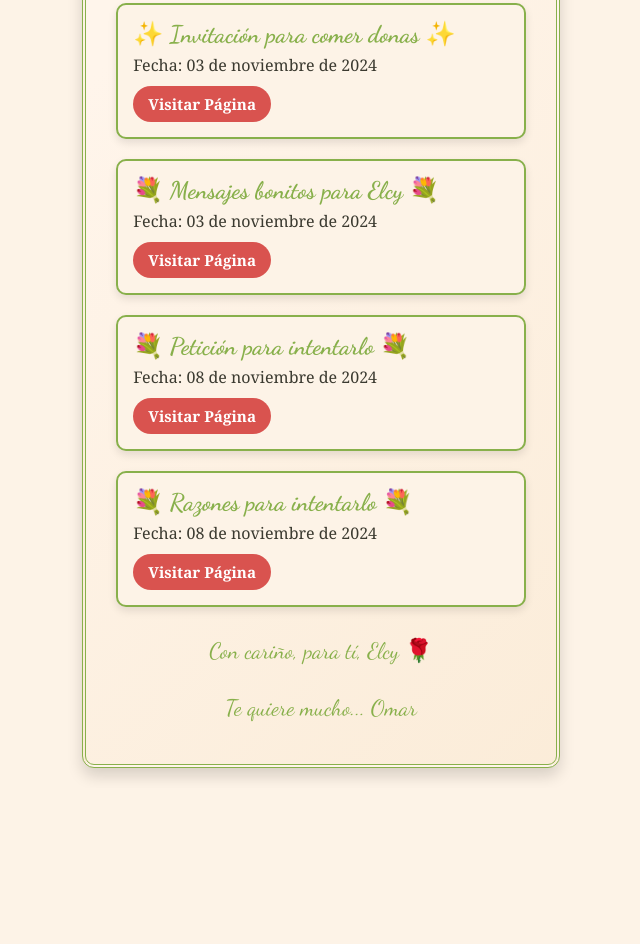
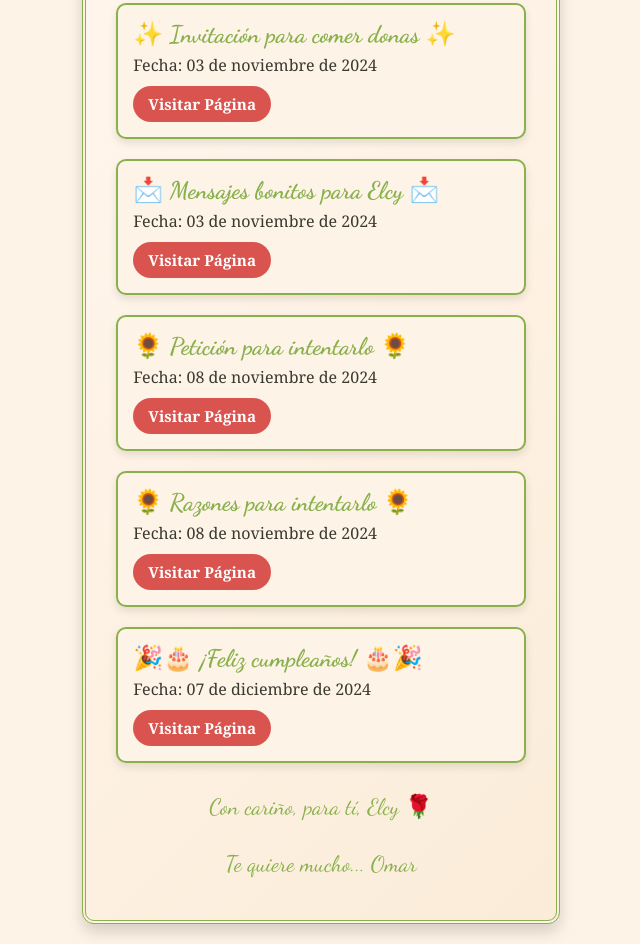
Before and after one commit to Omar-CS-RL/Recuerdos_Elcy, a plain HTML site: page index.html in a window 1280 px wide. Shown: the part 324-1268 px from the top of the page, without its empty margins (319-959 px from the left). Before the commit the page ends 1112 px from the top, so only its background shows below. Drawn offline with Linux system fonts and the light colour scheme.

Commit message:
Add files via upload

```diff
--- a/index.html
+++ b/index.html
@@ -30,21 +30,27 @@
             </div>
 
             <div class="entry">
-                <h2 class="entry-title">💐 Mensajes bonitos para Elcy 💐</h2>
+                <h2 class="entry-title">📩 Mensajes bonitos para Elcy 📩</h2>
                 <p class="entry-description">Fecha: 03 de noviembre de 2024</p>
                 <a href="https://omar-cs-rl.github.io/Elcy_Sorpresa/" target="_blank" class="entry-link">Visitar Página</a>
             </div>
 
             <div class="entry">
-                <h2 class="entry-title">💐 Petición para intentarlo 💐</h2>
+                <h2 class="entry-title">🌻 Petición para intentarlo 🌻</h2>
                 <p class="entry-description">Fecha: 08 de noviembre de 2024</p>
                 <a href="https://omar-cs-rl.github.io/Pregunta/" target="_blank" class="entry-link">Visitar Página</a>
             </div>
 
             <div class="entry">
-                <h2 class="entry-title">💐 Razones para intentarlo 💐</h2>
+                <h2 class="entry-title">🌻 Razones para intentarlo 🌻</h2>
                 <p class="entry-description">Fecha: 08 de noviembre de 2024</p>
                 <a href="https://omar-cs-rl.github.io/Razones/" target="_blank" class="entry-link">Visitar Página</a>
+            </div>
+
+            <div class="entry">
+                <h2 class="entry-title">🎉🎂 ¡Feliz cumpleaños! 🎂🎉</h2>
+                <p class="entry-description">Fecha: 07 de diciembre de 2024</p>
+                <a href="https://omar-cs-rl.github.io/Elcy_Cumple/" target="_blank" class="entry-link">Visitar Página</a>
             </div>
 
         </section>
```
